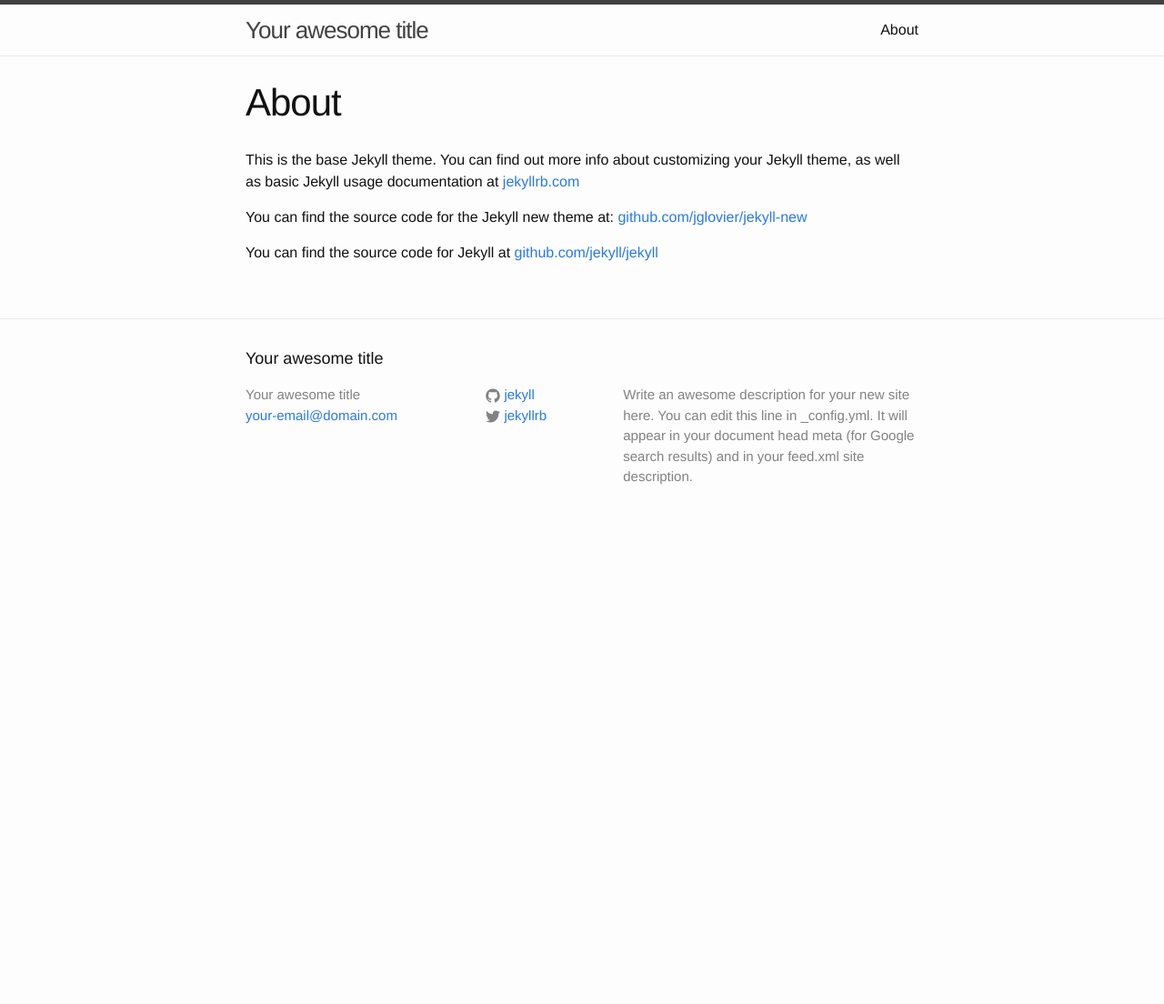
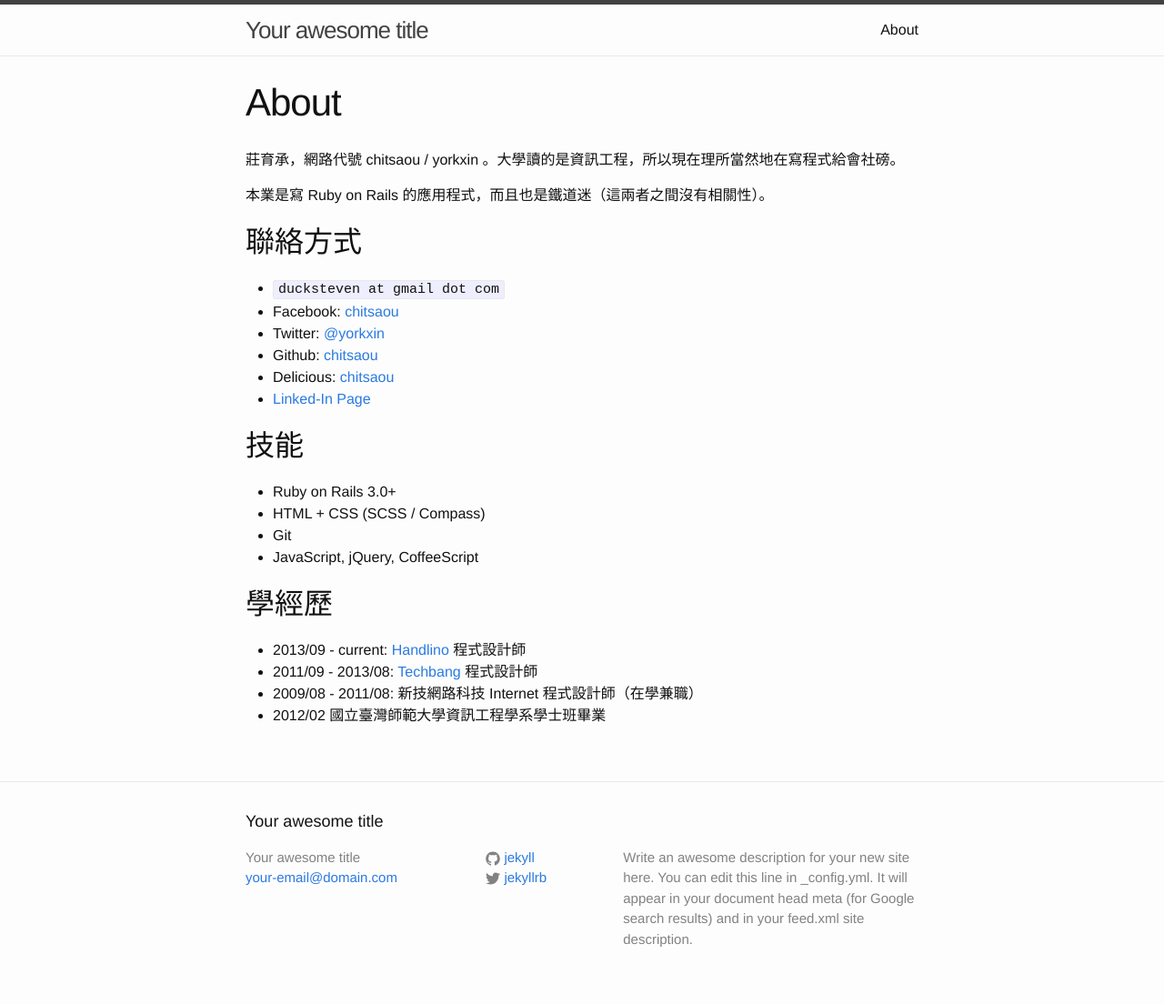
Before and after one commit to godfrey3835/blog, a Jekyll site: the page built from about.md, in a window 1280 px wide. Shown: the whole page at 91% size. Built offline with Jekyll 4.4.1, drawn with Linux system fonts in a browser that asks for light colours; before the commit the page ends 900 px from its top, so only the background shows below that.

Commit message:
pages/about

```diff
--- a/about.md
+++ b/about.md
@@ -3,9 +3,29 @@
 title: About
 permalink: /about/
 ---
+莊育承，網路代號 chitsaou / yorkxin 。大學讀的是資訊工程，所以現在理所當然地在寫程式給會社磅。
 
-This is the base Jekyll theme. You can find out more info about customizing your Jekyll theme, as well as basic Jekyll usage documentation at [jekyllrb.com](http://jekyllrb.com/)
+本業是寫 Ruby on Rails 的應用程式，而且也是鐵道迷（這兩者之間沒有相關性）。
 
-You can find the source code for the Jekyll new theme at: [github.com/jglovier/jekyll-new](https://github.com/jglovier/jekyll-new)
+## 聯絡方式
 
-You can find the source code for Jekyll at [github.com/jekyll/jekyll](https://github.com/jekyll/jekyll)
+* `ducksteven at gmail dot com`
+* Facebook: [chitsaou](https://facebook.com/chitsaou)
+* Twitter: [@yorkxin](https://twitter.com/yorkxin)
+* Github: [chitsaou](https://github.com/chitsaou)
+* Delicious: [chitsaou](https://delicious.com/chitsaou)
+* [Linked-In Page](http://tw.linkedin.com/pub/yu-cheng-chuang/3/1b7/198)
+
+## 技能
+
+* Ruby on Rails 3.0+
+* HTML + CSS (SCSS / Compass)
+* Git
+* JavaScript, jQuery, CoffeeScript
+
+## 學經歷
+
+* 2013/09 - current: [Handlino](http://handlino.com) 程式設計師
+* 2011/09 - 2013/08: [Techbang](http://techbang.com) 程式設計師
+* 2009/08 - 2011/08: 新技網路科技 Internet 程式設計師（在學兼職）
+* 2012/02 國立臺灣師範大學資訊工程學系學士班畢業
```
Also changed, not shown: _posts/1970-01-01-about.md (deleted, +0 -37 lines).
